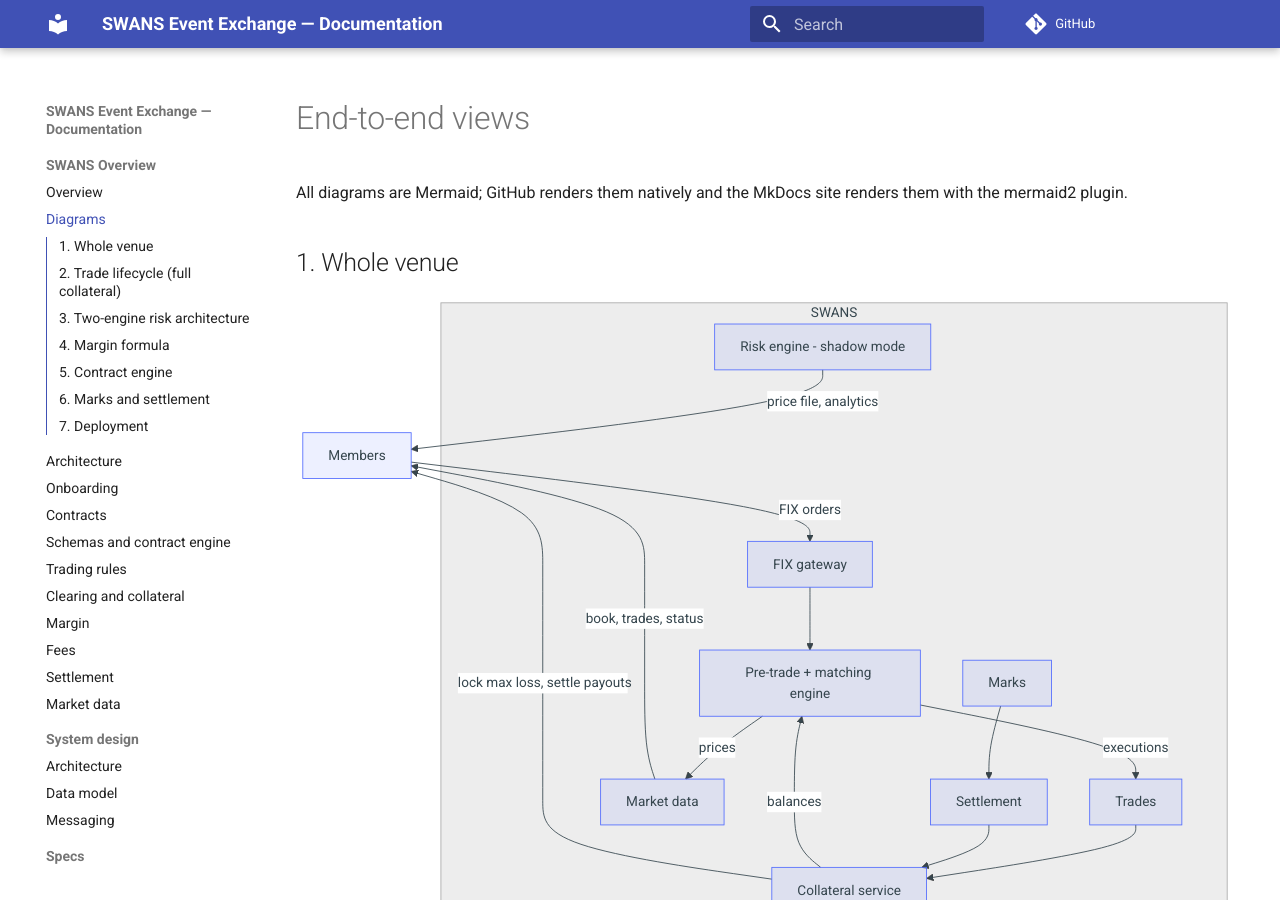
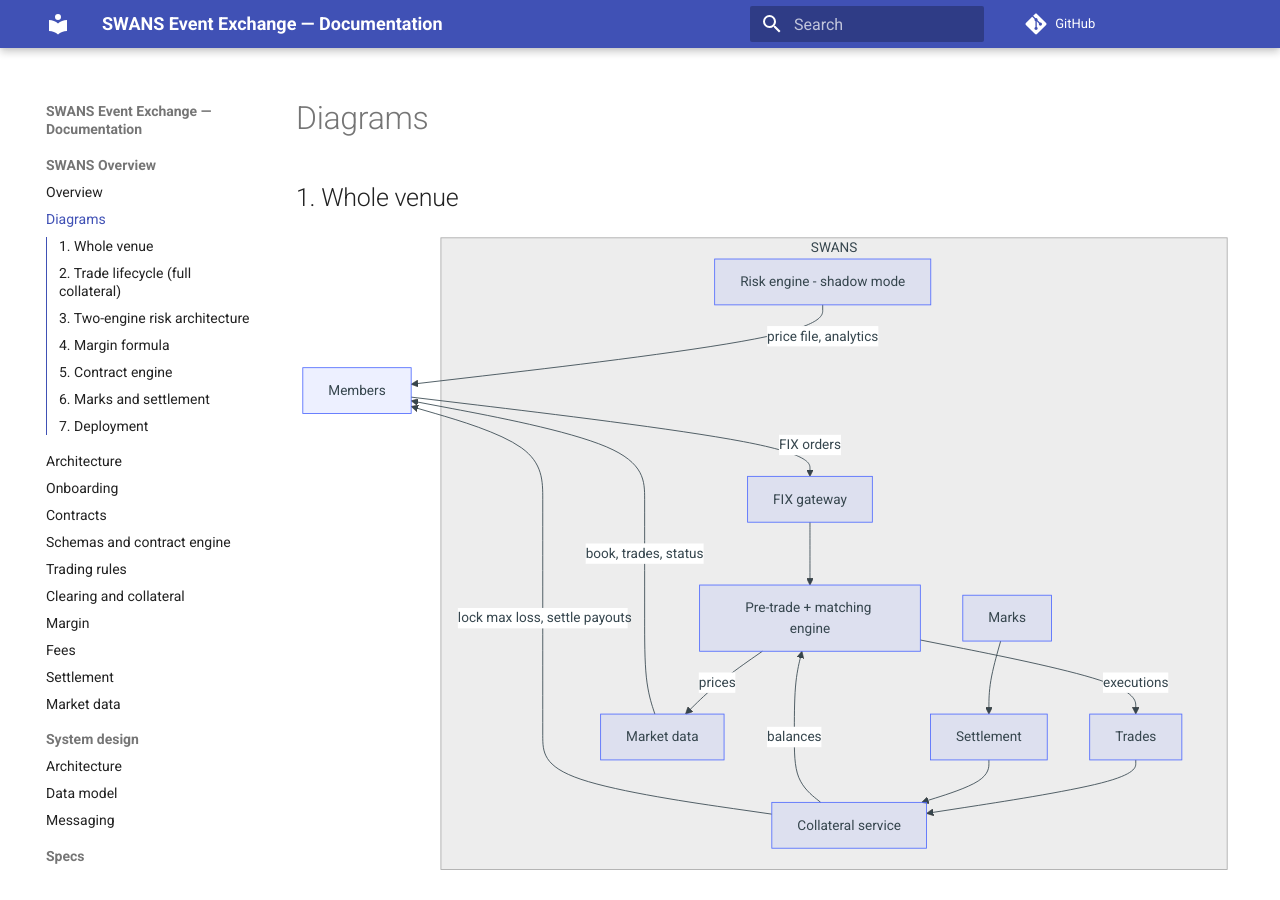
Before and after one commit to LevonDerma1221/swans-docs, an MkDocs documentation site: the page built from docs/diagrams.md, in a window 1280 px wide and 900 px high. Built offline with MkDocs 1.6.1 and Material for MkDocs 9.7.7, drawn with Linux system fonts in a browser that asks for light colours; a script that is not in the unit is left out; comment, search, counter and statistics services are not loaded.

Commit message:
Fix page headings to match nav titles

```diff
--- a/docs/diagrams.md
+++ b/docs/diagrams.md
@@ -1,6 +1,4 @@
-# End-to-end views
-
-All diagrams are Mermaid; GitHub renders them natively and the MkDocs site renders them with the mermaid2 plugin.
+# Diagrams
 
 ## 1. Whole venue
 
```
Also changed, not shown: docs/index.md (+1 -1 lines), docs/internal/architecture.md (+1 -1 lines), docs/internal/messaging.md (+1 -1 lines), docs/internal/open-decisions.md (+1 -1 lines), docs/internal/risk-library.md (+1 -1 lines).
